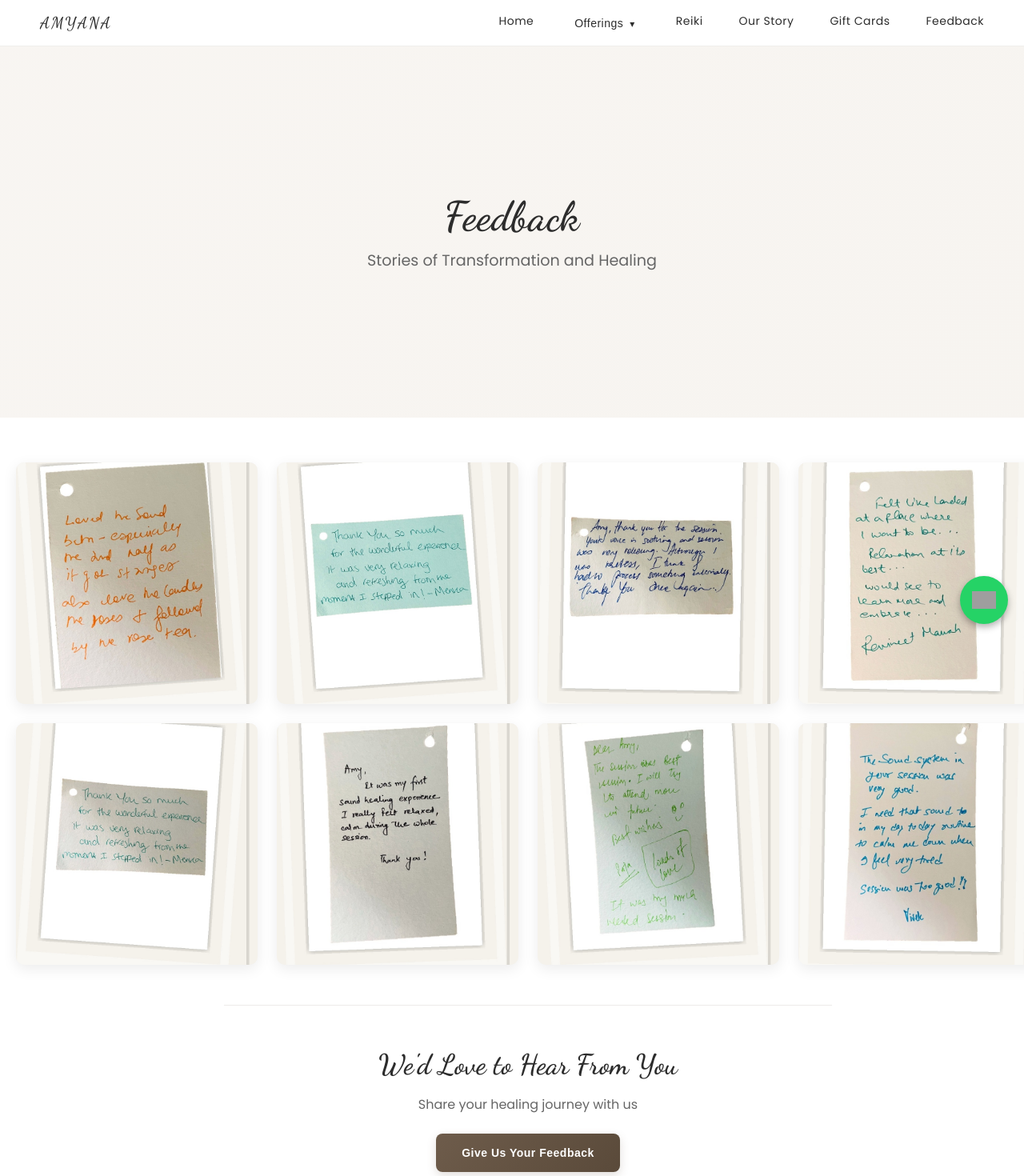
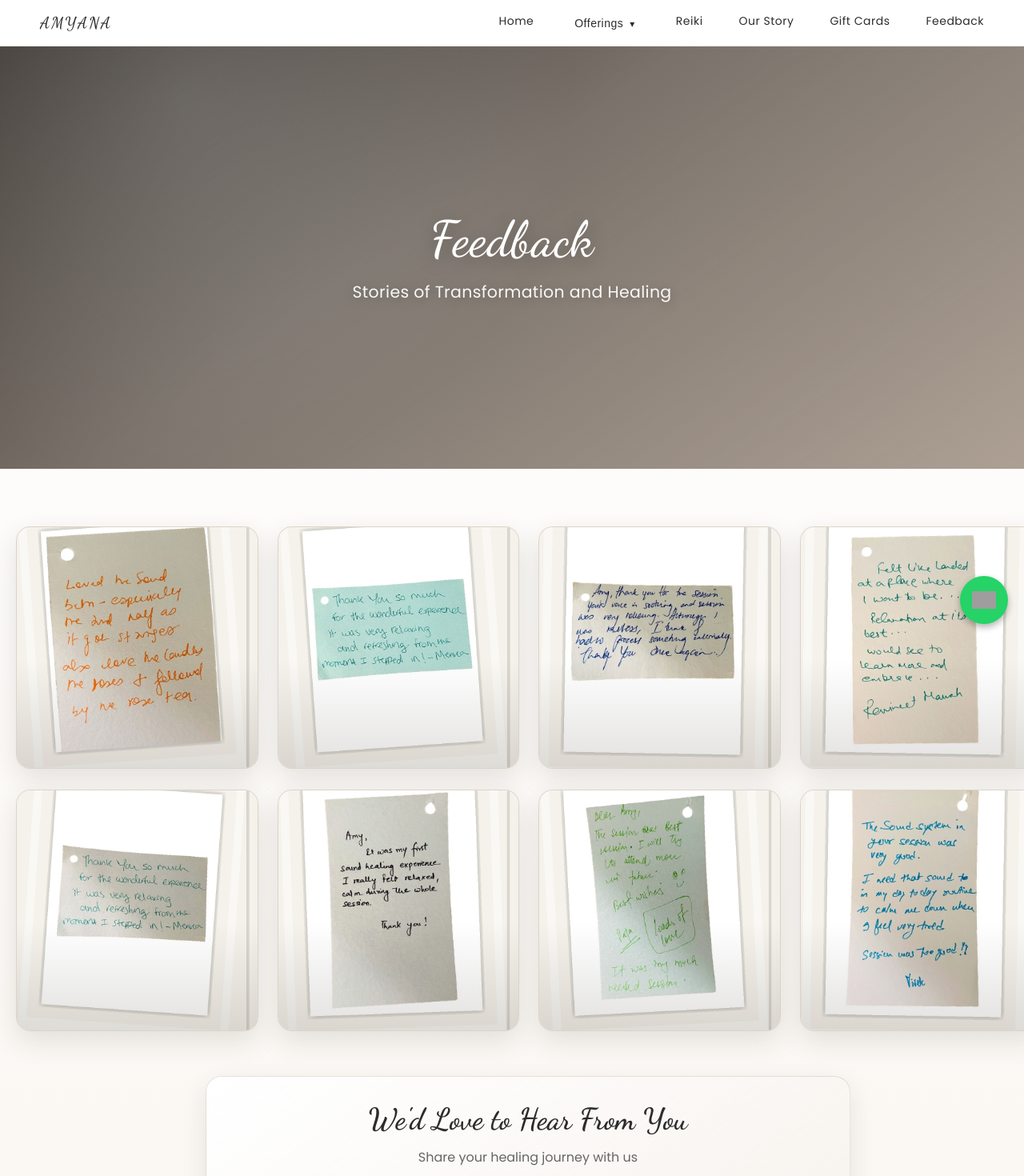
Before and after one commit to tomaryash54/amyana_v3_luxury_site, a React (Vite) app: page /feedback in a window 1280 px wide. Shown: the top 1470 px of the page at 80% size. Built offline with nearby package versions, Linux system fonts and the light colour scheme; no server answers; grey boxes are pictures that could not be loaded.

Commit message:
Premium visual polish across pages without content changes

```diff
--- a/index.html
+++ b/index.html
@@ -608,6 +608,56 @@ h4{color:#6e5c4b;margin-top:20px;font-weight:500;font-size:16px;letter-spacing:0
 .flip-card-back .btn-primary{align-self:center;margin-top:auto;padding:12px 24px;font-size:13px;}
 @media(max-width:1024px){.gift-cards-grid{grid-template-columns:repeat(2,1fr);gap:30px;}.grid-container{grid-template-columns:repeat(2,1fr);gap:10px;}}
 @media(max-width:768px){.flip-card{height:350px;}.gift-cards-grid{grid-template-columns:1fr;}.gift-intro h1{font-size:32px;}.flip-card-back{padding:20px;font-size:12px;}.flip-card-back h4{font-size:12px;}.footer-top{flex-direction:column;padding:30px;}.footer-section{min-width:100%;padding:20px 0;border-bottom:1px solid rgba(110,92,75,0.1);}.footer-instagram{padding:20px;}.grid-container{grid-template-columns:repeat(2,1fr);gap:8px;}}
+
+/* Premium visual-only overrides for service pages */
+@keyframes premiumFadeUp{from{opacity:0;transform:translateY(22px);}to{opacity:1;transform:translateY(0);}}
+@keyframes premiumShimmer{from{transform:translateX(-130%);}to{transform:translateX(130%);}}
+.page-hero{position:relative;min-height:46vh;display:flex;align-items:center;justify-content:center;text-align:center;padding:80px 20px;margin-bottom:10px;overflow:hidden;color:#fff;background-size:cover;background-position:center;background-repeat:no-repeat;background-attachment:fixed;}
+.page-hero::before{content:'';position:absolute;inset:0;background:linear-gradient(145deg,rgba(10,10,10,0.52) 0%,rgba(10,10,10,0.28) 42%,rgba(110,92,75,0.38) 100%);z-index:1;}
+.page-hero > div{position:relative;z-index:2;max-width:780px;padding:12px 18px;animation:premiumFadeUp .9s cubic-bezier(0.16,1,0.3,1) both;}
+.page-hero h1{margin:0 0 14px 0;font-size:clamp(2.4rem,5.6vw,4.3rem);font-family:'Dancing Script',cursive;font-weight:500;letter-spacing:.7px;color:#fff;text-shadow:0 4px 24px rgba(0,0,0,0.32);}
+.page-hero p{margin:0;font-size:clamp(1rem,2.1vw,1.28rem);line-height:1.7;letter-spacing:.35px;color:rgba(255,255,255,.94);text-shadow:0 2px 14px rgba(0,0,0,0.28);}
+.sound-hero{background-image:url('/images/reiki.jpg');}
+.reiki-hero{background-image:url('/images/reiki-healer.jpg.png');}
+.workshops-hero{background-image:url('/images/workshops.jpg');}
+.corporate-hero{background-image:url('/images/corporate.jpg');}
+.hospitality-hero{background-image:url('/images/hospitality.jpg');}
+.gift-hero{background-image:url('/images/gift.jpg');}
+
+.page-section{position:relative;margin:56px 0;padding:44px 34px;border-radius:20px;border:1px solid rgba(110,92,75,0.18);background:linear-gradient(145deg,rgba(255,255,255,.96) 0%,rgba(245,241,236,.8) 100%);box-shadow:0 18px 44px rgba(54,44,34,.08);transition:transform .35s ease,box-shadow .35s ease,border-color .35s ease;animation:premiumFadeUp .72s cubic-bezier(0.16,1,0.3,1) both;}
+.page-section:hover{transform:translateY(-5px);box-shadow:0 24px 52px rgba(54,44,34,.12);border-color:rgba(110,92,75,0.28);}
+.page-section h2{font-size:clamp(2rem,4vw,3.1rem);margin-bottom:26px;}
+.page-section h3{font-size:clamp(1.3rem,2.2vw,1.75rem);margin-bottom:12px;}
+.page-section p,.page-section li{font-size:15px;line-height:1.85;color:#555;}
+
+.service-item,.experience-card,.approach-item,.support-item,.value-item{position:relative;overflow:hidden;border-radius:16px;border:1px solid rgba(110,92,75,0.16);background:linear-gradient(155deg,rgba(255,255,255,.95) 0%,rgba(245,241,236,.65) 100%);box-shadow:0 10px 28px rgba(54,44,34,.08);transition:transform .35s ease,box-shadow .35s ease,border-color .35s ease;animation:premiumFadeUp .7s cubic-bezier(0.16,1,0.3,1) both;}
+.service-item::after,.experience-card::after,.approach-item::after,.support-item::after,.value-item::after{content:'';position:absolute;inset:auto -35% -55% -35%;height:150px;background:radial-gradient(circle at center,rgba(255,255,255,.55) 0%,rgba(255,255,255,0) 70%);pointer-events:none;}
+.service-item:hover,.experience-card:hover,.approach-item:hover,.support-item:hover,.value-item:hover{transform:translateY(-8px);border-color:rgba(110,92,75,0.28);box-shadow:0 18px 40px rgba(54,44,34,.14);}
+.service-item h3,.experience-card h3,.approach-item h4,.support-item h4,.value-item h3{color:#5f4d3d;}
+
+.btn-primary{position:relative;display:inline-flex;align-items:center;justify-content:center;overflow:hidden;padding:15px 32px;border-radius:999px;border:1px solid rgba(255,255,255,.2);background:linear-gradient(135deg,#6e5c4b 0%,#4f3f31 100%);box-shadow:0 10px 25px rgba(78,61,46,.28);font-weight:600;letter-spacing:.4px;transition:transform .3s ease,box-shadow .3s ease,filter .3s ease;}
+.btn-primary::before{content:'';position:absolute;inset:0;background:linear-gradient(120deg,rgba(255,255,255,0) 10%,rgba(255,255,255,.32) 50%,rgba(255,255,255,0) 90%);transform:translateX(-130%);}
+.btn-primary:hover{transform:translateY(-3px);box-shadow:0 16px 34px rgba(78,61,46,.34);filter:saturate(1.05);}
+.btn-primary:hover::before{animation:premiumShimmer .9s ease;}
+
+.featured-workshop,.coming-soon,.hero-section,.add-on{border-radius:18px;border:1px solid rgba(110,92,75,0.2);box-shadow:0 12px 30px rgba(54,44,34,.1);}
+
+.page-section:nth-of-type(1),.service-list > :nth-child(1),.support-grid > :nth-child(1),.approach-grid > :nth-child(1),.values-grid > :nth-child(1){animation-delay:.06s;}
+.page-section:nth-of-type(2),.service-list > :nth-child(2),.support-grid > :nth-child(2),.approach-grid > :nth-child(2),.values-grid > :nth-child(2){animation-delay:.12s;}
+.page-section:nth-of-type(3),.service-list > :nth-child(3),.support-grid > :nth-child(3),.approach-grid > :nth-child(3),.values-grid > :nth-child(3){animation-delay:.18s;}
+.page-section:nth-of-type(4),.service-list > :nth-child(4),.support-grid > :nth-child(4),.approach-grid > :nth-child(4),.values-grid > :nth-child(4){animation-delay:.24s;}
+
+@media(max-width:900px){
+ .page-hero{min-height:38vh;background-attachment:scroll;padding:64px 18px;}
+ .page-section{margin:38px 0;padding:30px 22px;border-radius:16px;}
+}
+@media(max-width:680px){
+ .page-hero h1{font-size:clamp(2.05rem,10vw,2.9rem);}
+ .page-hero p{font-size:clamp(.95rem,4vw,1.06rem);}
+ .page-section{margin:30px 0;padding:24px 18px;}
+ .service-item,.experience-card,.approach-item,.support-item,.value-item{border-radius:14px;}
+ .btn-primary{width:100%;max-width:320px;}
+}
 @media (prefers-reduced-motion: reduce){*,*::before,*::after{animation:none !important;transition:none !important;scroll-behavior:auto !important;}}
 </style>
 </head>
--- a/src/pages/Feedback.css
+++ b/src/pages/Feedback.css
@@ -1,46 +1,67 @@
+@keyframes feedbackRise {
+  from {
+    opacity: 0;
+    transform: translateY(24px);
+  }
+  to {
+    opacity: 1;
+    transform: translateY(0);
+  }
+}
+
 .feedback-page {
   width: 100%;
-  background: #ffffff;
+  background: linear-gradient(180deg, #ffffff 0%, #faf7f2 100%);
 }
 
 .feedback-hero {
-  min-height: 38vh;
+  min-height: 42vh;
   display: flex;
   align-items: center;
   justify-content: center;
   text-align: center;
-  padding: 80px 20px;
-  background: linear-gradient(135deg, rgba(245, 241, 236, 0.7) 0%, rgba(237, 231, 222, 0.45) 100%);
+  padding: 96px 20px;
+  background:
+    radial-gradient(circle at 18% 12%, rgba(255, 255, 255, 0.36) 0, rgba(255, 255, 255, 0) 42%),
+    linear-gradient(145deg, rgba(80, 62, 47, 0.74) 0%, rgba(110, 92, 75, 0.6) 45%, rgba(158, 136, 116, 0.44) 100%);
+  color: #ffffff;
+}
+
+.feedback-hero > div {
+  max-width: 760px;
+  animation: feedbackRise 0.82s cubic-bezier(0.16, 1, 0.3, 1) both;
 }
 
 .feedback-hero h1 {
-  margin: 0 0 10px 0;
-  color: #2c2c2c;
-  font-size: clamp(2rem, 4.8vw, 3.2rem);
-  letter-spacing: 0.4px;
+  margin: 0 0 12px 0;
+  color: #ffffff;
+  font-size: clamp(2.4rem, 5vw, 3.9rem);
+  letter-spacing: 0.5px;
+  text-shadow: 0 4px 22px rgba(0, 0, 0, 0.25);
 }
 
 .feedback-hero p {
   margin: 0;
-  color: #666;
-  font-size: clamp(1rem, 2.5vw, 1.2rem);
+  color: rgba(255, 255, 255, 0.94);
+  font-size: clamp(1rem, 2.5vw, 1.28rem);
+  letter-spacing: 0.35px;
 }
 
 .feedback-main {
   width: 100%;
-  padding: 56px 20px;
+  padding: 62px 20px;
 }
 
 .feedback-grid-wrapper {
   width: 100%;
   max-width: 1400px;
-  margin: 0 auto 50px auto;
+  margin: 0 auto 56px auto;
 }
 
 .feedback-grid {
   display: grid;
   grid-template-columns: repeat(4, minmax(0, 1fr));
-  gap: 24px;
+  gap: 26px;
 }
 
 .feedback-item {
@@ -48,63 +69,103 @@
   width: 100%;
   aspect-ratio: 1 / 1;
   overflow: hidden;
-  border-radius: 10px;
-  background: #f5f5f5;
-  box-shadow: 0 5px 18px rgba(0, 0, 0, 0.08);
-  transition: transform 0.28s ease, box-shadow 0.28s ease;
+  border-radius: 18px;
+  background: #f7f2eb;
+  border: 1px solid rgba(110, 92, 75, 0.2);
+  box-shadow: 0 12px 34px rgba(46, 35, 24, 0.12);
+  transition: transform 0.34s ease, box-shadow 0.34s ease, border-color 0.34s ease;
+  animation: feedbackRise 0.72s cubic-bezier(0.16, 1, 0.3, 1) both;
+}
+
+.feedback-item::after {
+  content: '';
+  position: absolute;
+  inset: 0;
+  background: linear-gradient(180deg, rgba(255, 255, 255, 0) 55%, rgba(33, 23, 15, 0.14) 100%);
+  opacity: 0.9;
+  pointer-events: none;
 }
 
 .feedback-item:hover {
-  transform: translateY(-4px);
-  box-shadow: 0 10px 24px rgba(0, 0, 0, 0.14);
+  transform: translateY(-8px);
+  box-shadow: 0 20px 42px rgba(46, 35, 24, 0.18);
+  border-color: rgba(110, 92, 75, 0.34);
 }
+
+.feedback-item:nth-child(1) { animation-delay: 0.05s; }
+.feedback-item:nth-child(2) { animation-delay: 0.1s; }
+.feedback-item:nth-child(3) { animation-delay: 0.15s; }
+.feedback-item:nth-child(4) { animation-delay: 0.2s; }
+.feedback-item:nth-child(5) { animation-delay: 0.25s; }
+.feedback-item:nth-child(6) { animation-delay: 0.3s; }
+.feedback-item:nth-child(7) { animation-delay: 0.35s; }
+.feedback-item:nth-child(8) { animation-delay: 0.4s; }
 
 .feedback-img {
   width: 100%;
   height: 100%;
   object-fit: cover;
   display: block;
+  transition: transform 0.55s cubic-bezier(0.16, 1, 0.3, 1);
+}
+
+.feedback-item:hover .feedback-img {
+  transform: scale(1.06);
 }
 
 .feedback-cta {
   max-width: 760px;
   margin: 0 auto;
   text-align: center;
-  padding-top: 24px;
-  border-top: 1px solid rgba(110, 92, 75, 0.12);
+  padding: 30px 22px;
+  border: 1px solid rgba(110, 92, 75, 0.16);
+  border-radius: 20px;
+  background: linear-gradient(145deg, rgba(255, 255, 255, 0.96) 0%, rgba(245, 241, 236, 0.76) 100%);
+  box-shadow: 0 12px 32px rgba(46, 35, 24, 0.1);
+  animation: feedbackRise 0.75s cubic-bezier(0.16, 1, 0.3, 1) both;
+  animation-delay: 0.42s;
 }
 
 .feedback-cta h2 {
-  margin-bottom: 10px;
+  margin: 0 0 12px 0;
   color: #2c2c2c;
-  font-size: clamp(1.6rem, 3.2vw, 2.2rem);
+  font-size: clamp(1.75rem, 3.2vw, 2.35rem);
 }
 
 .feedback-cta p {
-  margin-bottom: 24px;
+  margin: 0 0 26px 0;
   color: #666;
 }
 
 @media (max-width: 1024px) {
   .feedback-grid {
-    grid-template-columns: repeat(4, minmax(0, 1fr));
-    gap: 18px;
+    grid-template-columns: repeat(3, minmax(0, 1fr));
+    gap: 20px;
   }
 }
 
 @media (max-width: 768px) {
   .feedback-hero {
-    min-height: 30vh;
-    padding: 56px 20px;
+    min-height: 34vh;
+    padding: 66px 20px;
   }
 
   .feedback-main {
-    padding: 42px 20px;
+    padding: 44px 20px;
   }
 
   .feedback-grid {
     grid-template-columns: repeat(2, minmax(0, 1fr));
-    gap: 14px;
+    gap: 15px;
+  }
+
+  .feedback-item {
+    border-radius: 14px;
+  }
+
+  .feedback-cta {
+    border-radius: 16px;
+    padding: 24px 18px;
   }
 }
 
@@ -112,4 +173,13 @@
   .feedback-grid {
     grid-template-columns: 1fr;
   }
+
+  .feedback-item {
+    max-width: 420px;
+    margin: 0 auto;
+  }
+
+  .feedback-cta {
+    padding: 22px 16px;
+  }
 }
```
Also changed, not shown: 18 other files (tests, documents, lock files or other folders).
